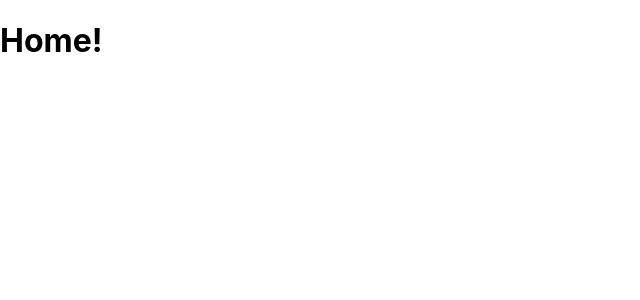
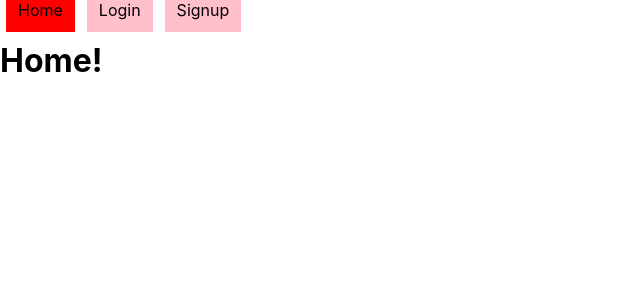
Before and after one commit to am20dipi/square-care, a React (Create React App) app in the folder frontend/: page / in a window 1280 px wide. Shown: the top 300 px of the page, without its empty margins (0-640 px from the left). Built offline with nearby package versions, Linux system fonts and the light colour scheme.

Commit message:
Adding NavLink to React-Router importer, creating NavBar function with navlinks to home, signup and login, some small styling

```diff
--- a/frontend/src/index.js
+++ b/frontend/src/index.js
@@ -3,7 +3,7 @@ import ReactDOM from 'react-dom';
 import './index.css';
 
 import reportWebVitals from './reportWebVitals';
-import { BrowserRouter as Router, Route } from 'react-router-dom';
+import { BrowserRouter as Router, Route, NavLink } from 'react-router-dom';
 
 
 const Home = () => {
@@ -51,11 +51,51 @@ const Signup = () => {
   )
 }
 
+const link = {
+  width: '100px',
+  padding: '12px',
+  margin: '0 6px 6px',
+  background: 'pink',
+  textDecoration: 'none',
+  color: 'black',
+}
+
+const Navbar = () =>
+  <div>
+    <NavLink
+      to="/"
+      exact
+      style={link}
+      activeStyle={{
+        background: 'red'
+      }}
+    >Home</NavLink>
+    <NavLink
+      to="/login"
+      exact
+      style={link}
+      activeStyle={{
+        background: 'darkblue'
+      }}
+    >Login</NavLink>
+    <NavLink
+      to="/signup"
+      exact
+      style={link}
+      activeStyle={{
+        background: 'darkblue'
+      }}
+    >Signup</NavLink>
+  </div>
+
 ReactDOM.render(
   <Router>
-    <Route exact path="/" component={Home} />
-    <Route exact path="/login" component={Login} />
-    <Route exact path="/signup" component={Signup} />
+    <div>
+      <Navbar/>
+      <Route exact path="/" component={Home} />
+      <Route exact path="/login" component={Login} />
+      <Route exact path="/signup" component={Signup} />
+    </div>
   </Router>,
   document.getElementById('root')
 );
```
